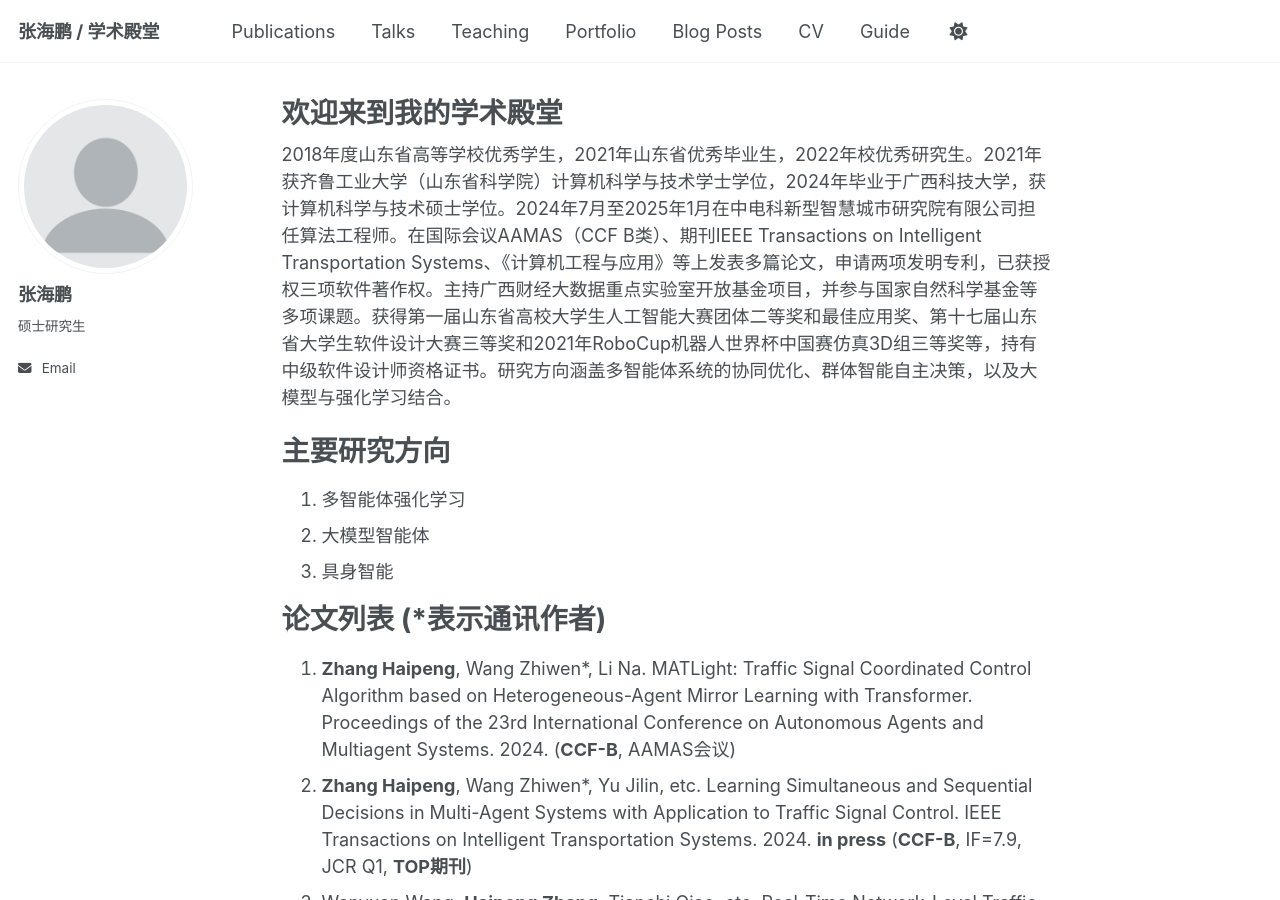
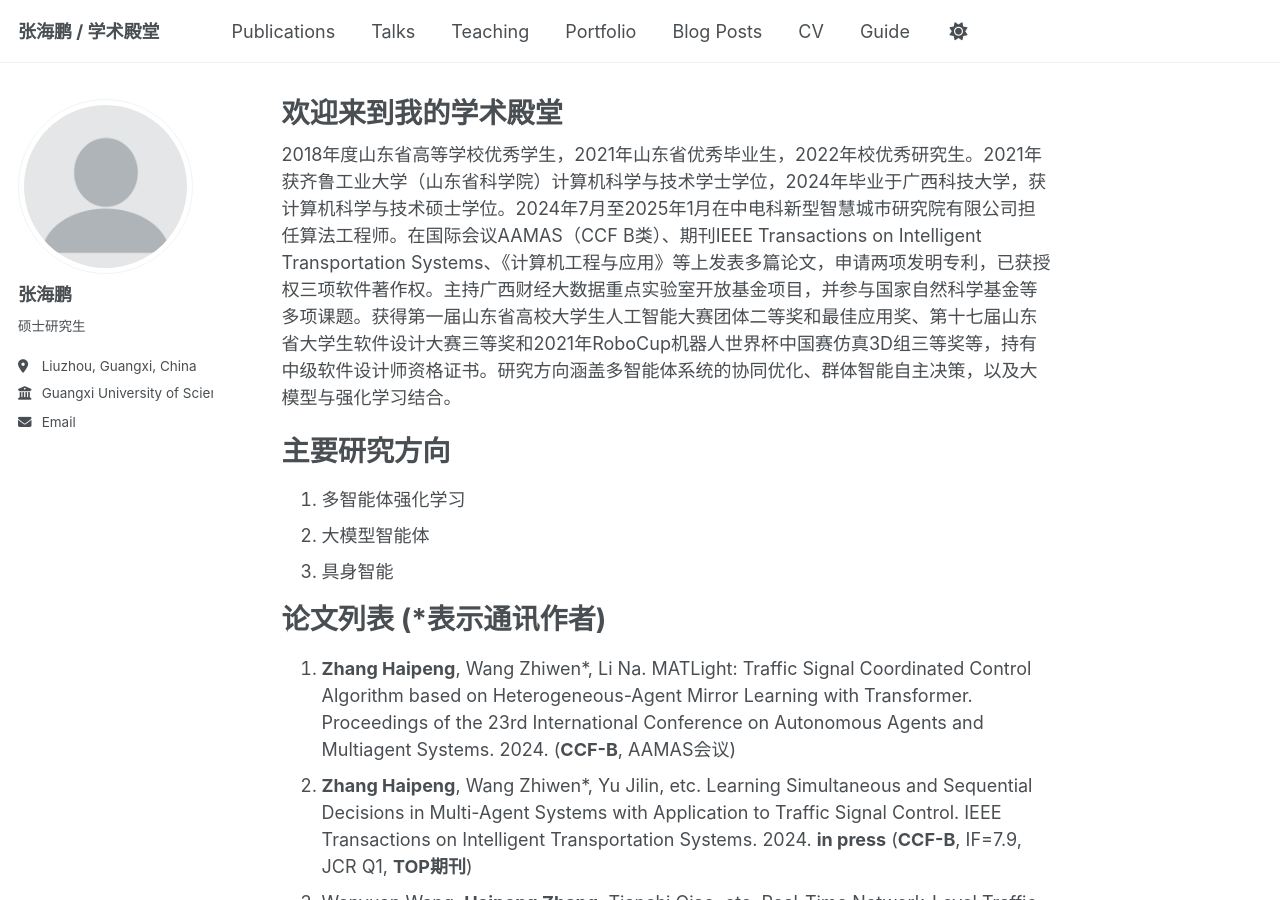
Before and after one commit to Harry-first/haipengzhang, a Jekyll site: the page built from _pages/about.md, in a window 1280 px wide and 900 px high. Built offline with Jekyll 4.4.1, drawn with Linux system fonts in a browser that asks for light colours.

Commit message:
Update _config.yml

```diff
--- a/_config.yml
+++ b/_config.yml
@@ -26,8 +26,8 @@ author:
   name             : "张海鹏"
   pronouns         : # "he"
   bio              : "硕士研究生"
-  location         : # "Xiamen, Fujian, China"
-  employer         : # "Xiamen University"
+  location         : "Liuzhou, Guangxi, China"
+  employer         : "Guangxi University of Science and Technology"
   uri              : # URL
   email            : "assistant178@163.com"
 
```
